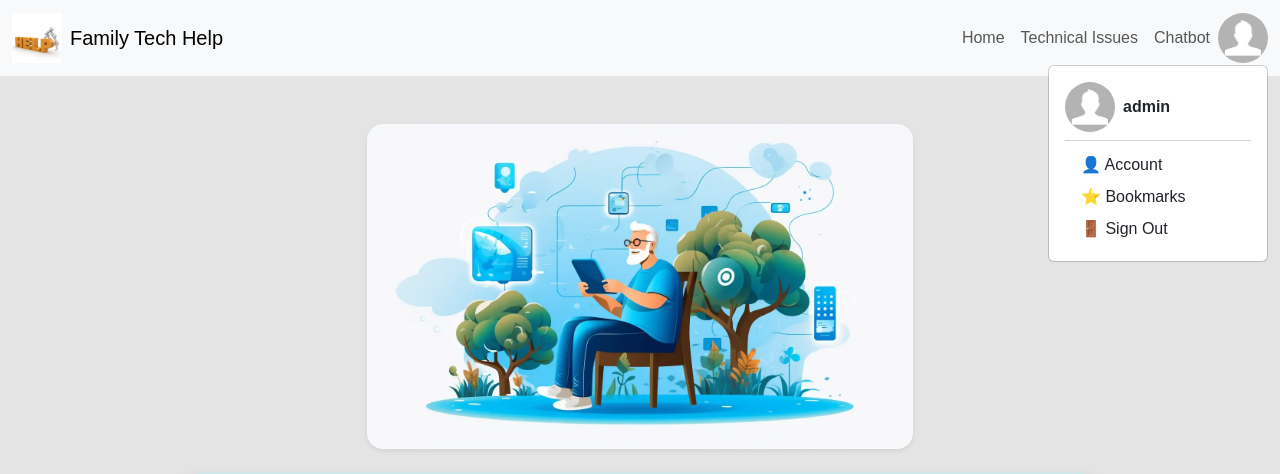
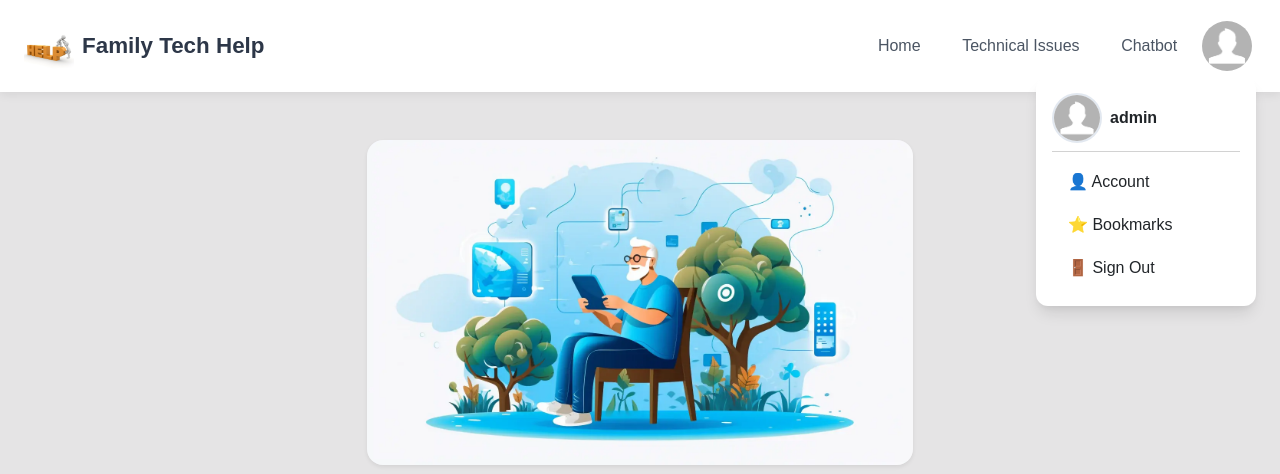
Before and after one commit to Carlos-n21/Team4-Family-hack, a Django app: page / in a window 1280 px wide, after a click that opens the changed part. Shown: the top 474 px of the page. Run offline with Django 5.2, Linux system fonts and the light colour scheme; a user stored in the database is signed in; some libraries are stand-ins or nearby versions.

Commit message:
Enhance navbar styling and add scroll effect for better user experience

```diff
--- a/static/css/style.css
+++ b/static/css/style.css
@@ -8,6 +8,132 @@ body {
   flex-direction: column;
   min-height: 100vh;
   font-family: 'Roboto', sans-serif;
+}
+
+/* Modern Navbar Styling */
+.navbar {
+  padding: 1rem 0;
+  box-shadow: 0 2px 10px rgba(0, 0, 0, 0.08);
+  background-color: #ffffff !important;
+  transition: all 0.3s ease;
+}
+
+.navbar-brand {
+  font-weight: 700;
+  font-size: 1.4rem;
+  color: #2d3748;
+  transition: color 0.3s ease;
+}
+
+.navbar-brand img {
+  transition: transform 0.3s ease;
+}
+
+.navbar-brand:hover {
+  color: #4299e1;
+}
+
+.navbar-brand:hover img {
+  transform: scale(1.1);
+}
+
+.nav-link {
+  font-weight: 500;
+  color: #4b5563;
+  margin: 0 0.5rem;
+  padding: 0.5rem 0.8rem !important;
+  border-radius: 6px;
+  transition: all 0.3s ease;
+  position: relative;
+}
+
+.nav-link:hover {
+  color: #4299e1;
+  background-color: rgba(66, 153, 225, 0.1);
+}
+
+.nav-link.active {
+  color: #4299e1;
+  background-color: rgba(66, 153, 225, 0.1);
+}
+
+/* Fancy underline effect for nav links */
+.nav-link::after {
+  content: '';
+  position: absolute;
+  width: 0;
+  height: 2px;
+  bottom: 0;
+  left: 50%;
+  background-color: #4299e1;
+  transition: all 0.3s ease;
+}
+
+.nav-link:hover::after {
+  width: 80%;
+  left: 10%;
+}
+
+/* Profile dropdown styling */
+.profile__btn {
+  border-radius: 50%;
+  padding: 2px !important;
+  border: 2px solid transparent !important;
+  transition: all 0.3s ease;
+}
+
+.profile__btn:hover {
+  border: 2px solid #4299e1 !important;
+  transform: scale(1.05);
+}
+
+.profile__avatar {
+  border-radius: 50%;
+  border: 2px solid #e2e8f0;
+}
+
+.dropdown-menu {
+  border-radius: 12px;
+  border: none;
+  box-shadow: 0 10px 15px -3px rgba(0, 0, 0, 0.1), 0 4px 6px -2px rgba(0, 0, 0, 0.05);
+  padding: 1rem 0.5rem;
+}
+
+.dropdown-item {
+  border-radius: 6px;
+  padding: 0.6rem 1rem;
+  transition: all 0.2s ease;
+}
+
+.dropdown-item:hover {
+  background-color: rgba(66, 153, 225, 0.1);
+  color: #4299e1;
+  transform: translateX(3px);
+}
+
+/* Navbar toggler custom styling */
+.navbar-toggler {
+  border: none;
+  padding: 0.5rem;
+  border-radius: 8px;
+  transition: all 0.3s ease;
+}
+
+.navbar-toggler:focus {
+  box-shadow: 0 0 0 3px rgba(66, 153, 225, 0.25);
+}
+
+/* Container padding for better spacing */
+.container-fluid {
+  padding-left: 1.5rem;
+  padding-right: 1.5rem;
+}
+
+/* Sticky navbar effect */
+.navbar.scrolled {
+  padding: 0.7rem 0;
+  background-color: #fff !important;
+  box-shadow: 0 4px 12px rgba(0, 0, 0, 0.1);
 }
 
 .custom-card {
--- a/templates/base.html
+++ b/templates/base.html
@@ -80,6 +80,16 @@
       <script src="https://cdn.jsdelivr.net/npm/bootstrap@5.3.3/dist/js/bootstrap.bundle.min.js"
       integrity="sha384-YvpcrYf0tY3lHB60NNkmXc5s9fDVZLESaAA55NDzOxhy9GkcIdslK1eN7N6jIeHz" crossorigin="anonymous"></script>
   <script src="https://kit.fontawesome.com/591946d0d0.js" crossorigin="anonymous"></script>
+  <script>
+  window.addEventListener('scroll', function() {
+    const navbar = document.querySelector('.navbar');
+    if (window.scrollY > 50) {
+      navbar.classList.add('scrolled');
+    } else {
+      navbar.classList.remove('scrolled');
+    }
+  });
+</script>
 </body>
 
 </html>
```
